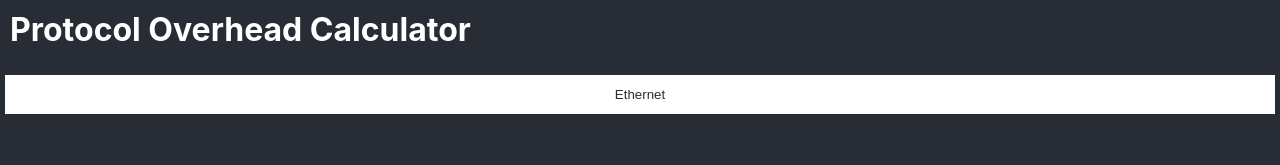
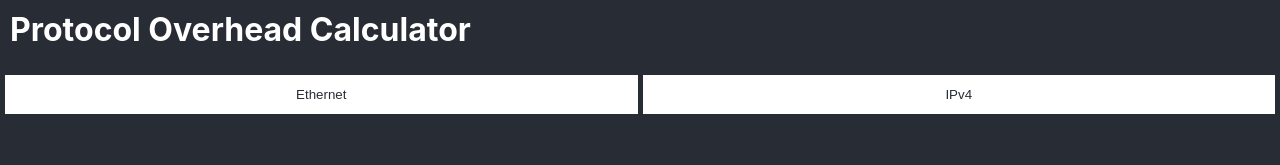
Before and after one commit to alex-sandri/protocol-overhead-calculator, a React (Create React App) app: page / in a window 1280 px wide. Shown: the top 165 px of the page. Built offline with nearby package versions, Linux system fonts and the light colour scheme.

Commit message:
Add IPv4 fields

```diff
--- a/src/App.tsx
+++ b/src/App.tsx
@@ -6,7 +6,7 @@ interface Protocol
   name: string,
   fields: {
     name: string,
-    size: number,
+    size: number, // In bytes
   }[],
 }
 
@@ -23,12 +23,27 @@ class App extends React.Component
         { name: "EtherType", size: 2, },
         { name: "Data", size: 7, },
         { name: "Frame Check Sequence", size: 7, },
-      ]
+      ],
+    },
+    {
+      name: "IPv4",
+      fields: [
+        { name: "Version", size: 0.5, },
+        { name: "Internet Header Length", size: 0.5, },
+        { name: "Differentiated Services Code Point", size: 0.75, },
+        { name: "Explicit Congestion Notification", size: 0.25, },
+        { name: "Total Length", size: 2, },
+        { name: "Identification", size: 2, },
+        { name: "Flag", size: 0.375, },
+        { name: "Fragment Offset", size: 1.625, },
+        { name: "Time-to-Live", size: 1, },
+        { name: "Protocol", size: 1, },
+        { name: "Header Checksum", size: 2, },
+        { name: "Source IPv4 Address", size: 4, },
+        { name: "Destination IPv4 Address", size: 4, },
+      ],
     },
     /*
-    {
-      name: "IPv4",
-    },
     {
       name: "IPv6",
     },
```
